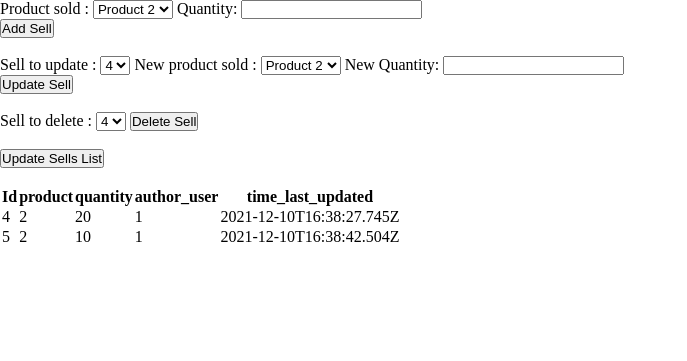
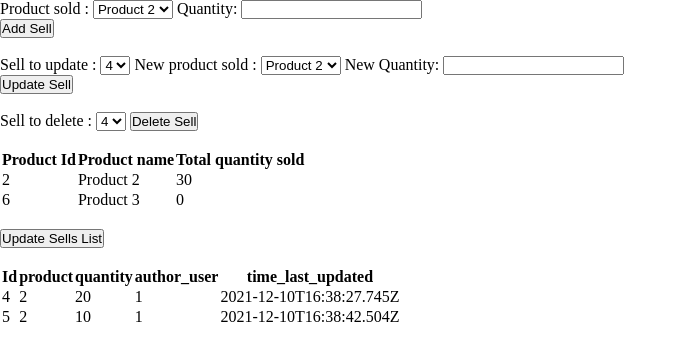
Before and after one commit to FortranVBA/MediaTree, a Django app: page /sells/index/ in a window 1280 px wide. Shown: the part 36-397 px from the top of the page, without its empty margins (0-687 px from the left). Run offline with Django 3.2, Linux system fonts and the light colour scheme; a user stored in the database is signed in; data comes from the database, SQL or seed files in the repository; both versions use the stored data as it was after the commit.

Commit message:
Total sales reporting

```diff
--- a/sells/templates/sells/sells.html
+++ b/sells/templates/sells/sells.html
@@ -55,6 +55,27 @@
 
 <br>
 
+<div class=container_total_sells>
+
+    <table>
+        <tr>
+            <th>Product Id</th>
+            <th>Product name</th>
+            <th>Total quantity sold</th>
+        </tr>
+        {% for row in total_table %}
+        <tr>
+            <td>{{row.id}}</td>
+            <td>{{row.product}}</td>
+            <td>{{row.quantity}}</td>
+        </tr>
+        {% endfor %}
+    </table>
+
+</div>
+
+<br>
+
 <div class=container_button_list_sell>
     <button type="button" id="button_list_sell" onClick="window.location.reload();">Update Sells List</button>
 </div>
--- a/sells/views.py
+++ b/sells/views.py
@@ -6,6 +6,7 @@ from django.shortcuts import redirect, render
 from django.urls import reverse_lazy
 from django.core.serializers import serialize
 from django.http import HttpResponse
+from django.db.models import Sum
 from products.models import Product
 from .models import Sell
 import json
@@ -24,7 +25,28 @@ def get_sells_view(request):
 
     products = Product.objects.all()
     sells = Sell.objects.all()
-    context = {"products": products, "sells": sells}
+
+    total_table = []
+    for product in products:
+        total_sells = Sell.objects.filter(product=product).aggregate(Sum("quantity"))[
+            "quantity__sum"
+        ]
+        if not total_sells:
+            total_sells = 0
+        total_table.append(
+            {
+                "id": product.pk,
+                "product": product.name,
+                "quantity": total_sells,
+            }
+        )
+
+    context = {
+        "products": products,
+        "sells": sells,
+        "total_table": total_table,
+    }
+
     return render(request, "sells/sells.html", context)
 
 
```
Also changed, not shown: db.sqlite3.
